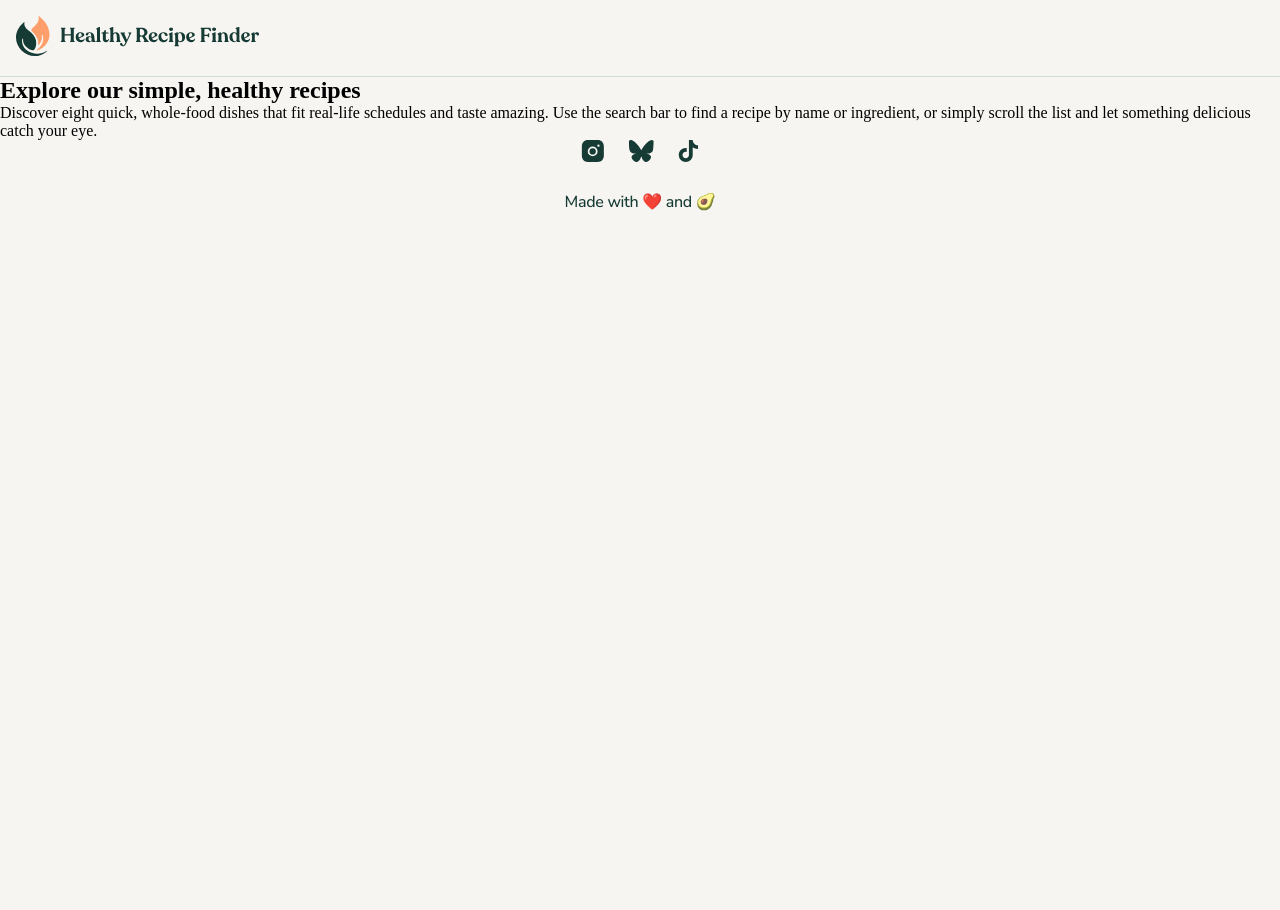
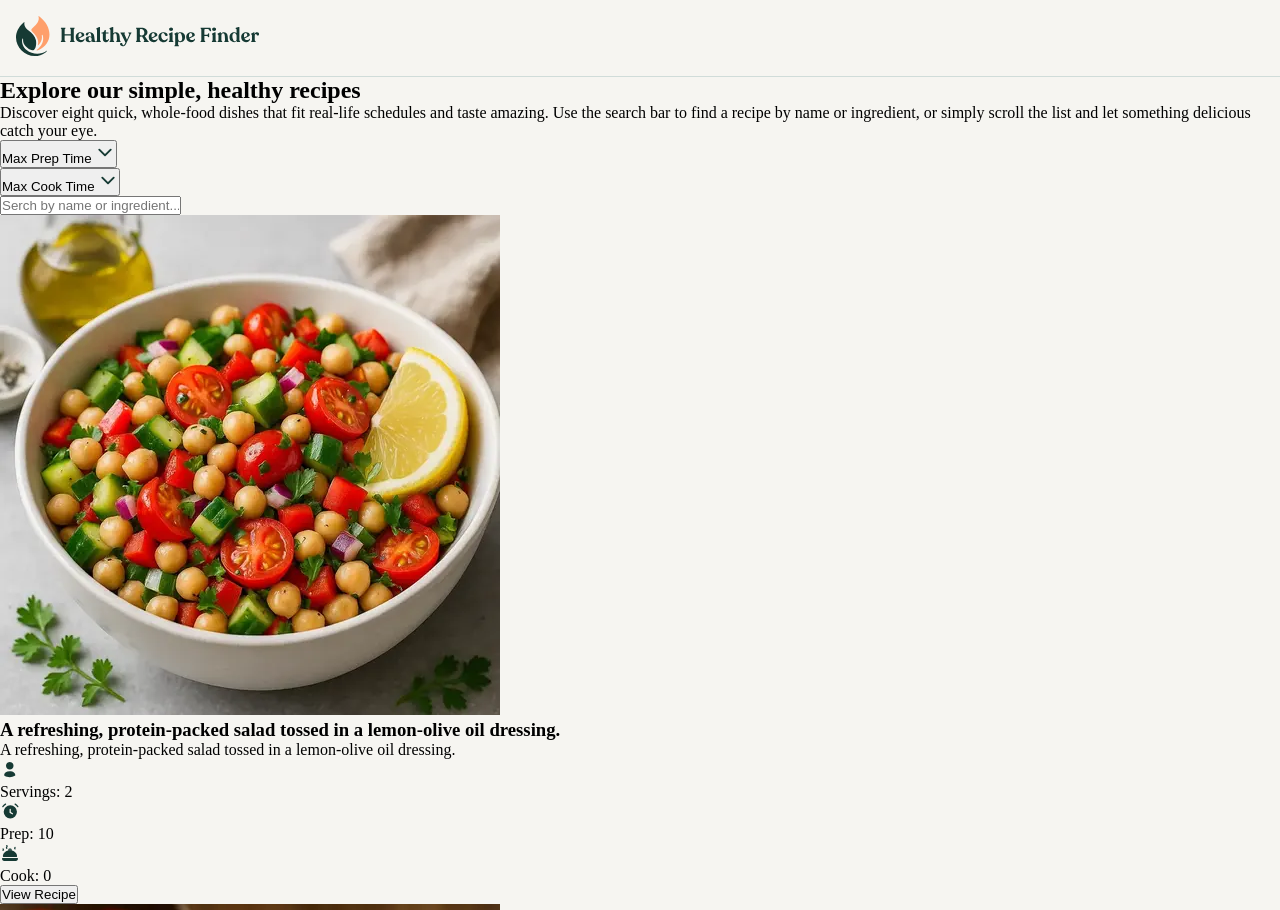
Before and after one commit to maishamir/recipe-finder, a React (Vite) app: page /recipes in a window 1280 px wide. Shown: the top 910 px of the page. Before the commit the page ends 800 px from the top, so only its background shows below. Built offline with nearby package versions, Linux system fonts and the light colour scheme.

Commit message:
structure recipes page

```diff
--- a/package.json
+++ b/package.json
@@ -24,9 +24,6 @@
     "eslint-plugin-react-hooks": "^7.0.1",
     "eslint-plugin-react-refresh": "^0.4.24",
     "globals": "^16.5.0",
-    "vite": "npm:rolldown-vite@7.2.5"
-  },
-  "overrides": {
-    "vite": "npm:rolldown-vite@7.2.5"
+    "vite": "^6.3.5"
   }
 }
--- /dev/null
+++ b/src/components/RecipeCard/RecipeCard.jsx
@@ -0,0 +1,33 @@
+import React from 'react'
+import servingIcon from "/assets/images/icon-servings.svg";
+import prepIcon from "/assets/images/icon-prep-time.svg";
+import cookIcon from "/assets/images/icon-cook-time.svg";
+
+function RecipeCard({ title, slug, image, overview, servings, prepMinutes, cookMinutes, ingredients, instructions }) {
+    return (
+        <div className="recipeCard">
+            <img src={image} alt={title} />
+            <div className="recipeCard__desc">
+                <h3 className="recipeCard__title">{title}</h3>
+                <p className="recipeCard__overview">{overview}</p>
+            </div>
+            <div className="recipe__stats">
+                <div className="recipe__stats-item">
+                    <img src={servingIcon} alt="" />
+                    <p>Servings: {servings}</p>
+                </div>
+                <div className="recipe__stats-item">
+                    <img src={prepIcon} alt="" />
+                    <p>Prep: {prepMinutes}</p>
+                </div>
+                <div className="recipe__stats-item">
+                    <img src={cookIcon} alt="" />
+                    <p>Cook: {cookMinutes}{cookMinutes > 1 && 's'} </p>
+                </div>
+            </div>
+            <button className="recipeCard__view">View Recipe</button>
+        </div>
+    )
+}
+
+export default RecipeCard
--- a/src/pages/Recipes/Recipes.jsx
+++ b/src/pages/Recipes/Recipes.jsx
@@ -1,13 +1,57 @@
-import React from 'react'
+import React, { useState } from 'react'
+import chevronDown from "/assets/images/icon-chevron-down.svg";
+import "./Recipes.scss";
+import RecipeCard from '../../components/RecipeCard/RecipeCard';
+import recipeData from "../../assets/data.json";
 
 function Recipes() {
+    const [isPrepOpen, setIsPrepOpen] = useState(false)
+    const [isCookOpen, setIsCookOpen] = useState(false)
+
+
     return (
         <div className="recipes">
             <section className="recipes__hero">
                 <h1>Explore our simple, healthy recipes</h1>
                 <p>Discover eight quick, whole-food dishes that fit real-life schedules and taste amazing. Use the search  bar to find a recipe by name or ingredient, or simply scroll the list and let something delicious catch your eye.</p>
             </section>
+
+            <section className="recipes__filters">
+                <div className="recipe__filter-container">
+                    <button className="recipe__filters-button" onClick={() => setIsPrepOpen(!isPrepOpen)}>Max Prep Time <img src={chevronDown} alt="" /></button>
+                    <div className={`recipes__filter ${isPrepOpen ? "recipes__filter--open" : "recipes__filter--closed"}`} >
+                        <ul>
+                            <li>0 minutes</li>
+                            <li>5 minutes</li>
+                            <li>10 minutes</li>
+                        </ul>
+                        <small>clear</small>
                     </div>
+                </div>
+
+                <div className="recipe__filter-container">
+                    <button className="recipe__filters-button" onClick={() => setIsCookOpen(!isCookOpen)}>Max Cook Time <img src={chevronDown} alt="" /></button>
+                    <div className={`recipes__filter ${isCookOpen ? "recipes__filter--open" : "recipes__filter--closed"}`} >
+                        <ul>
+                            <li>0 minutes</li>
+                            <li>5 minutes</li>
+                            <li>10 minutes</li>
+                            <li>15 minutes</li>
+                            <li>20 minutes</li>
+                        </ul>
+                        <small>clear</small>
+                    </div>
+                </div>
+
+                <input className="recipes__filter-search" type="text" name="" id="" placeholder='Serch by name or ingredient...' />
+            </section>
+
+            <section className="recipes__board">
+                {recipeData.map(recipe => {
+                    return <RecipeCard key={recipe.id} title={recipe.overview} slug={recipe.slug} image={recipe.image.small} overview={recipe.overview} servings={recipe.servings} prepMinutes={recipe.prepMinutes} cookMinutes={recipe.cookMinutes} ingredients={recipe.ingredients} instructions={recipe.instructions} />
+                })}
+            </section>
+        </div >
     )
 }
 
--- a/src/pages/Recipes/Recipes.scss
+++ b/src/pages/Recipes/Recipes.scss
@@ -0,0 +1,23 @@
+.recipes {
+
+    &__filter {
+        &-container {
+            position: relative;
+        }
+
+        &-button {
+        }
+        visibility: hidden;
+        position: absolute;
+
+        &--open {
+            visibility: visible;
+        }
+
+        &--closed {
+            display: none;
+        }
+    }
+
+
+}
```
Also changed, not shown: src/assets/data.json (renamed from public/assets/data.json), src/components/RecipeCard/RecipeCard.scss (added), 1 other file (tests, documents, lock files or other folders). Lines whose indentation alone changed are shown as unchanged.
